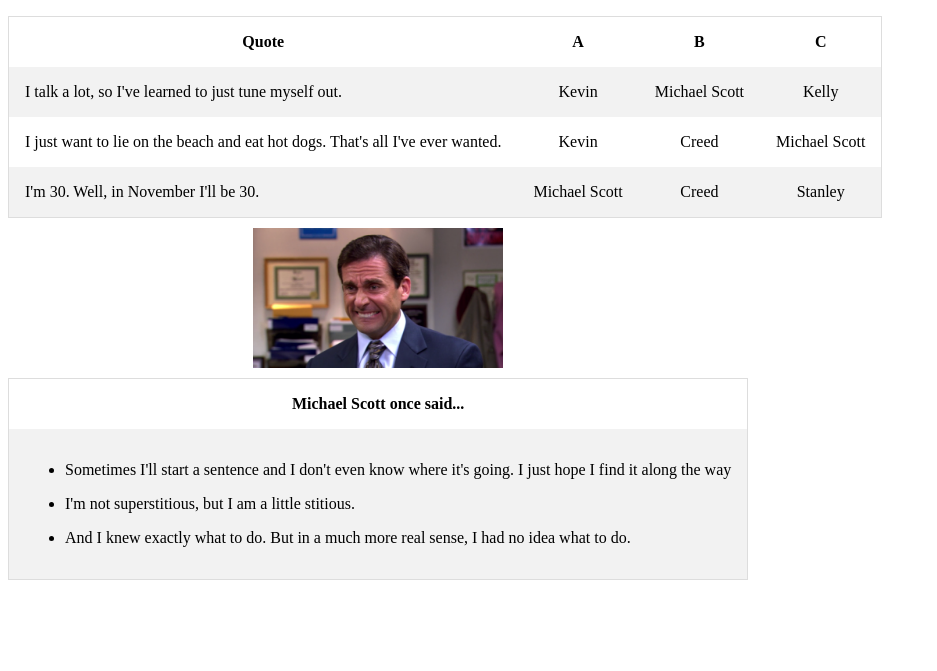
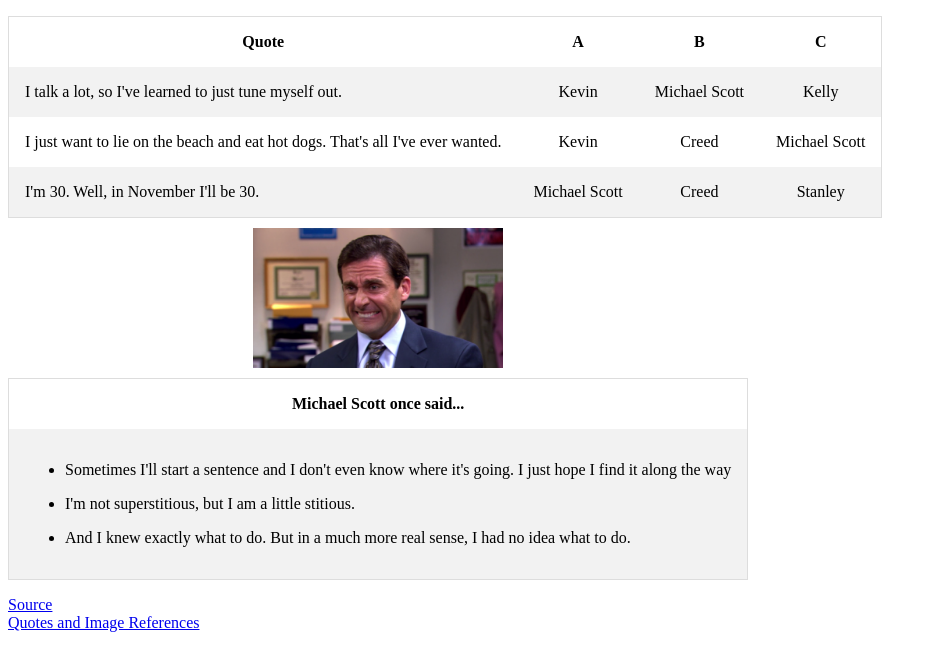
Before and after one commit to ShanmukhaSahiti/cs291-project0, a plain HTML site: page index.html in a window 1280 px wide. Shown: the part 105-776 px from the top of the page, without its empty margins (0-937 px from the left). Drawn offline with Linux system fonts and the light colour scheme.

Commit message:
source and ref links

```diff
--- a/index.html
+++ b/index.html
@@ -72,7 +72,12 @@
             </tbody>
          </table>
       </div>
-
+      <footer>
+      <p>
+         <a href="https://github.com/ShanmukhaSahiti/cs291-project0">Source</a><br>
+         <a href="https://theoffice.fandom.com/wiki/Main_Page">Quotes and Image References</a>
+      </p>
+       </footer>
 </body>
 
 </html>
```
